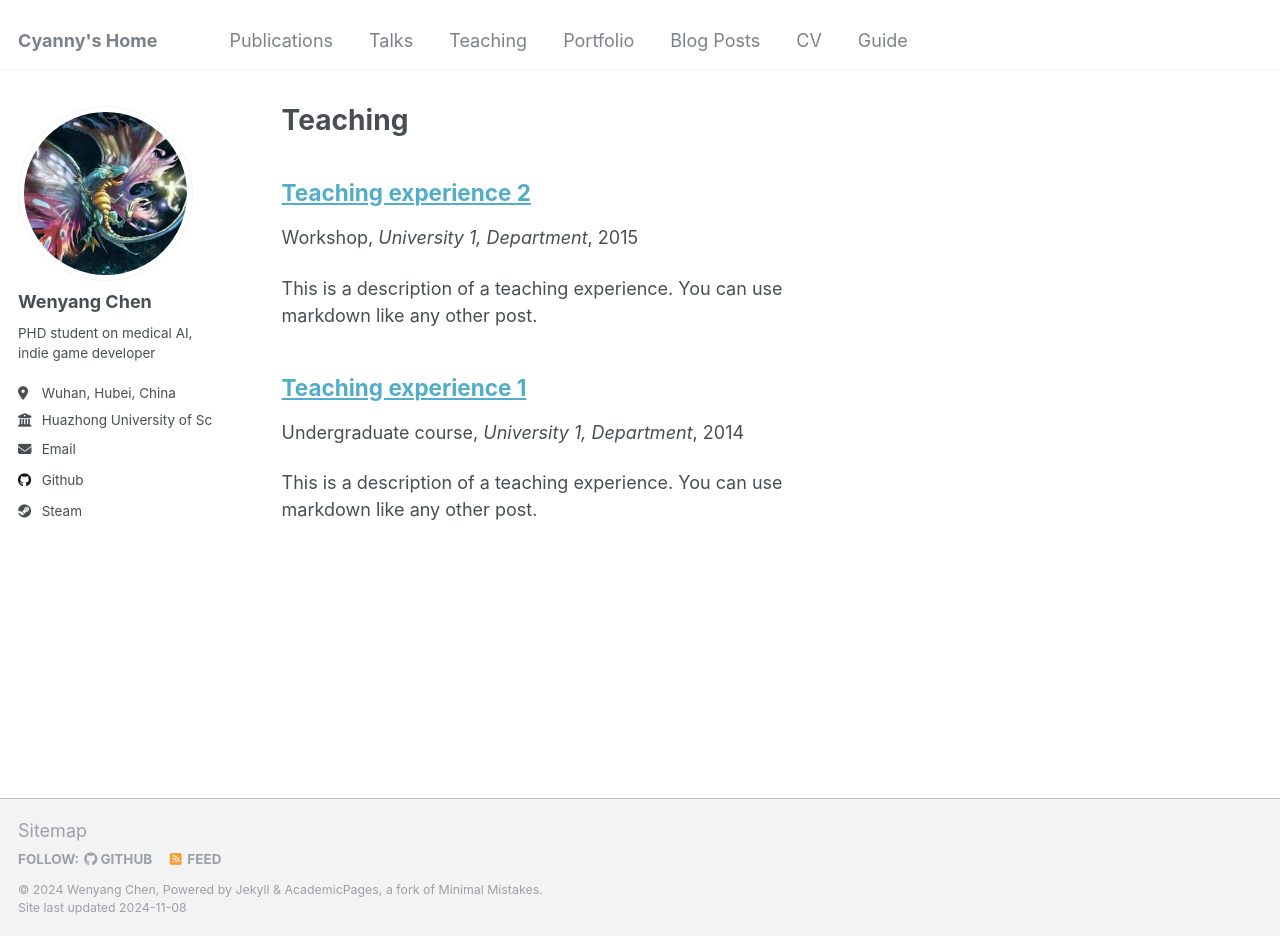
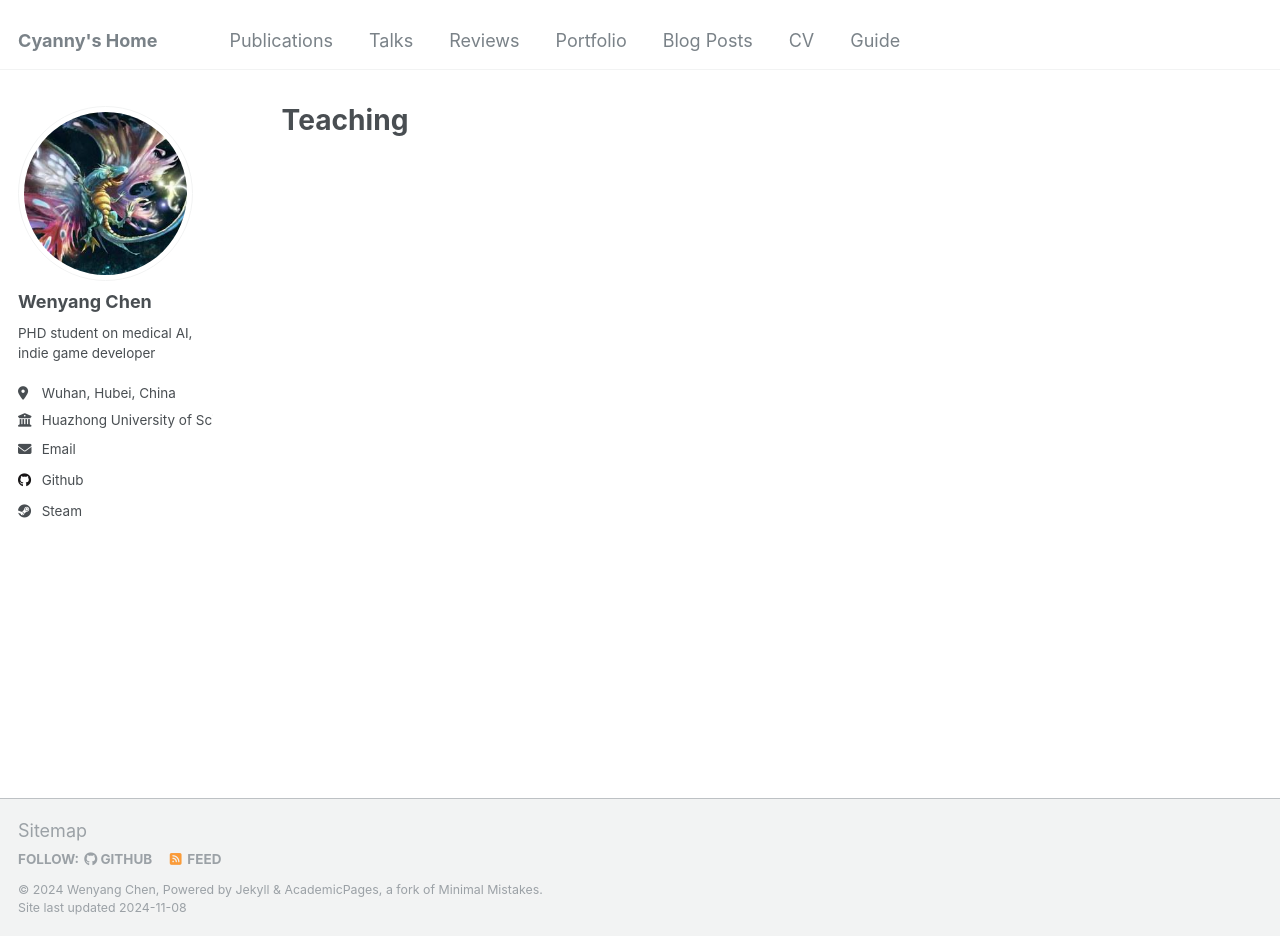
Before and after one commit to CyannyPasiify/cyannypasiify.github.io, a Jekyll site: the page built from _pages/teaching.html, in a window 1280 px wide and 936 px high. Built offline with Jekyll 4.4.1, drawn with Linux system fonts in a browser that asks for light colours.

Commit message:
Upload a review.

```diff
--- a/_config.yml
+++ b/_config.yml
@@ -248,10 +248,10 @@ defaults:
     values:
       layout: single
       author_profile: true
-  # _teaching
+  # _reviews
   - scope:
       path: ""
-      type: teaching
+      type: reviews
     values:
       layout: single
       author_profile: true
--- a/_data/navigation.yml
+++ b/_data/navigation.yml
@@ -11,8 +11,8 @@ main:
   - title: "Talks"
     url: /talks/
 
-  - title: "Teaching"
-    url: /teaching/
+  - title: "Reviews"
+    url: /reviews/
 
   - title: "Portfolio"
     url: /portfolio/
--- a/_teaching/2014-spring-teaching-1.md
+++ b/_reviews/2014-spring-teaching-1.md
@@ -1,8 +1,8 @@
 ---
 title: "Teaching experience 1"
-collection: teaching
+collection: reviews
 type: "Undergraduate course"
-permalink: /teaching/2014-spring-teaching-1
+permalink: /reviews/2014-spring-teaching-1
 venue: "University 1, Department"
 date: 2014-01-01
 location: "City, Country"
```
Also changed, not shown: _reviews/3D Representation Methods A Survey/3D Representation Methods A Survey.md (added, +116 -0 lines), _reviews/2015-spring-teaching-2.md (renamed from _teaching/2015-spring-teaching-2.md), _reviews/3D Representation Methods A Survey/Assets/3D Representations.png (added), 1 other file.
